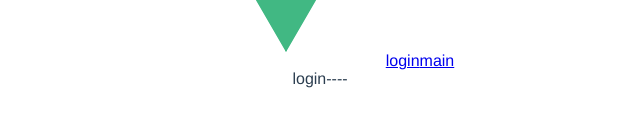
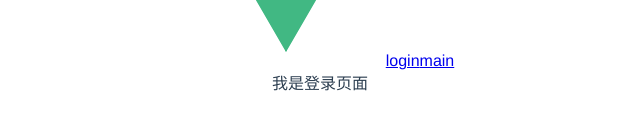
Before and after one commit to Liermei1994/vue3-cms, a Vue app: page /#/login in a window 1280 px wide. Shown: the part 194-324 px from the top of the page, without its empty margins (320-960 px from the left). Built offline with nearby package versions, Linux system fonts and the light colour scheme.

Commit message:
feat: www

```diff
--- a/src/views/login/login.vue
+++ b/src/views/login/login.vue
@@ -1,5 +1,5 @@
 <template>
-  <div>login----</div>
+  <div>我是登录页面</div>
 </template>
 
 <script>
```
Also changed, not shown: 1 other file (tests, documents, lock files or other folders).
